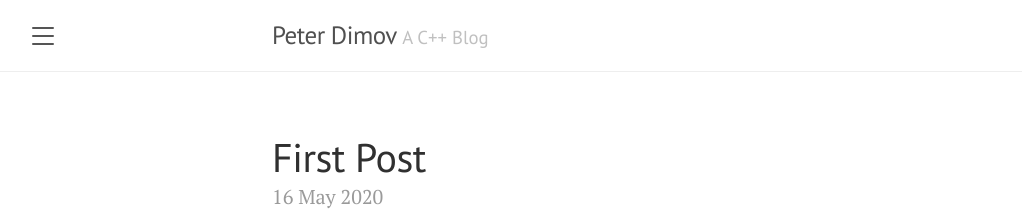
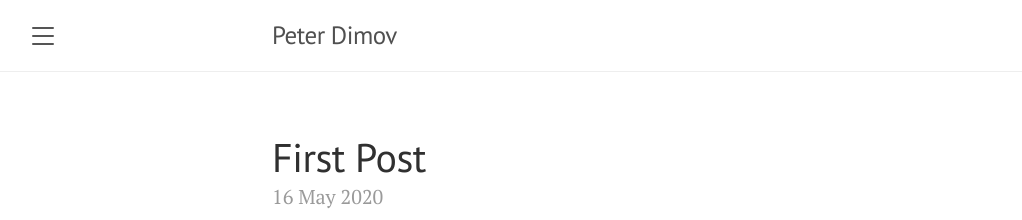
Before and after one commit to pdimov/blog, a Jekyll site: the page built from index.html, in a window 1280 px wide. Shown: the top 220 px of the page, without its empty margins (8-1030 px from the left). Built offline with Jekyll 4.4.1, drawn with Linux system fonts in a browser that asks for light colours; the list of posts is cut into pages by our own code.

Commit message:
Remove tagline

```diff
--- a/_config.yml
+++ b/_config.yml
@@ -1,5 +1,5 @@
 title: Peter Dimov
-tagline: A C++ Blog
+tagline:
 description: This is Peter Dimov's C++ blog.
 paginate: 5
 permalink: pretty
```
